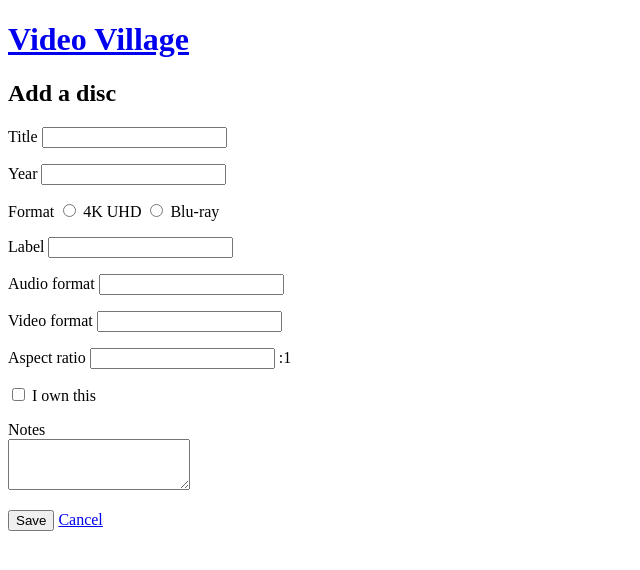
After one commit to vigneshkvishwanathan/videovillage, a Flask app: page /discs/new in a window 1280 px wide. The commit adds this page. Shown: the top 570 px of the page, without its empty margins (0-640 px from the left). Run offline with Flask 3, Linux system fonts and the light colour scheme; some libraries are stand-ins or nearby versions.

Commit message:
Add, edit and delete discs with a form

```diff
--- a/db/schema.sql
+++ b/db/schema.sql
@@ -3,6 +3,11 @@ CREATE TABLE discs (
     title        TEXT NOT NULL,
     release_year INTEGER,
     disc_format  TEXT NOT NULL CHECK (disc_format IN ('4K UHD', 'Blu-ray')),
+    label        TEXT,
+    audio_format TEXT,
+    video_format TEXT,
+    aspect_ratio NUMERIC(4, 2) CHECK (aspect_ratio > 0),
     owned        BOOLEAN NOT NULL DEFAULT false,
+    notes        TEXT,
     created_at   TIMESTAMPTZ NOT NULL DEFAULT now()
 );
--- a/web/app.py
+++ b/web/app.py
@@ -2,16 +2,125 @@ import os
 
 import psycopg
 from psycopg.rows import dict_row
-from flask import Flask, render_template
+from flask import Flask, abort, redirect, render_template, request, url_for
 
 app = Flask(__name__)
 DATABASE_URL = os.environ["DATABASE_URL"]
 
+FORMATS = ["4K UHD", "Blu-ray"]
+
+
+def db():
+    """Open a connection to Postgres. Rows come back as dictionaries."""
+    return psycopg.connect(DATABASE_URL, row_factory=dict_row)
+
+
+def clean_text(value):
+    """Trim spaces; an empty box becomes None (NULL in the database)."""
+    value = (value or "").strip()
+    return value or None
+
+
+def clean_number(value, kind):
+    """Turn text into a number. Raises ValueError if it isn't one."""
+    value = clean_text(value)
+    return None if value is None else kind(value)
+
+
+def read_form(form):
+    """Turn a submitted form into clean values, plus a list of problems."""
+    errors = []
+
+    try:
+        year = clean_number(form.get("release_year"), int)
+    except ValueError:
+        year = None
+        errors.append("Year must be a whole number.")
+
+    try:
+        ratio = clean_number(form.get("aspect_ratio"), float)
+    except ValueError:
+        ratio = None
+        errors.append("Aspect ratio must be a number, like 2.39.")
+
+    disc = {
+        "title": clean_text(form.get("title")),
+        "release_year": year,
+        "disc_format": form.get("disc_format"),
+        "label": clean_text(form.get("label")),
+        "audio_format": clean_text(form.get("audio_format")),
+        "video_format": clean_text(form.get("video_format")),
+        "aspect_ratio": ratio,
+        "owned": form.get("owned") == "on",
+        "notes": clean_text(form.get("notes")),
+    }
+
+    if not disc["title"]:
+        errors.append("Title is required.")
+    if disc["disc_format"] not in FORMATS:
+        errors.append("Pick a disc format.")
+
+    return disc, errors
+
 
 @app.route("/")
 def index():
-    with psycopg.connect(DATABASE_URL, row_factory=dict_row) as conn:
-        discs = conn.execute(
-            "SELECT title, release_year, disc_format, owned FROM discs ORDER BY title"
-        ).fetchall()
+    with db() as conn:
+        discs = conn.execute("SELECT * FROM discs ORDER BY title").fetchall()
     return render_template("index.html", discs=discs)
+
+
+@app.route("/discs/new", methods=["GET", "POST"])
+def add_disc():
+    disc, errors = {}, []
+    if request.method == "POST":
+        disc, errors = read_form(request.form)
+        if not errors:
+            with db() as conn:
+                conn.execute(
+                    """
+                    INSERT INTO discs (title, release_year, disc_format, label,
+                                       audio_format, video_format, aspect_ratio, owned, notes)
+                    VALUES (%(title)s, %(release_year)s, %(disc_format)s, %(label)s,
+                            %(audio_format)s, %(video_format)s, %(aspect_ratio)s, %(owned)s, %(notes)s)
+                    """,
+                    disc,
+                )
+            return redirect(url_for("index"))
+    return render_template("disc_form.html", disc=disc, errors=errors, formats=FORMATS)
+
+
+@app.route("/discs/<int:disc_id>/edit", methods=["GET", "POST"])
+def edit_disc(disc_id):
+    with db() as conn:
+        disc = conn.execute("SELECT * FROM discs WHERE id = %s", (disc_id,)).fetchone()
+        if disc is None:
+            abort(404)
+
+        errors = []
+        if request.method == "POST":
+            disc, errors = read_form(request.form)
+            if not errors:
+                conn.execute(
+                    """
+                    UPDATE discs
+                    SET title = %(title)s, release_year = %(release_year)s,
+                        disc_format = %(disc_format)s, label = %(label)s,
+                        audio_format = %(audio_format)s, video_format = %(video_format)s,
+                        aspect_ratio = %(aspect_ratio)s, owned = %(owned)s, notes = %(notes)s
+                    WHERE id = %(id)s
+                    """,
+                    {**disc, "id": disc_id},
+                )
+                return redirect(url_for("index"))
+
+    return render_template(
+        "disc_form.html", disc=disc, errors=errors, formats=FORMATS, disc_id=disc_id
+    )
+
+
+@app.post("/discs/<int:disc_id>/delete")
+def delete_disc(disc_id):
+    with db() as conn:
+        conn.execute("DELETE FROM discs WHERE id = %s", (disc_id,))
+    return redirect(url_for("index"))
--- /dev/null
+++ b/web/templates/base.html
@@ -0,0 +1,8 @@
+<!doctype html>
+<html>
+<head><meta charset="utf-8"><title>Video Village</title></head>
+<body>
+  <h1><a href="{{ url_for('index') }}">Video Village</a></h1>
+  {% block content %}{% endblock %}
+</body>
+</html>
--- /dev/null
+++ b/web/templates/disc_form.html
@@ -0,0 +1,31 @@
+{% extends "base.html" %}
+{% block content %}
+<h2>{{ "Edit disc" if disc_id else "Add a disc" }}</h2>
+
+{% for error in errors %}<p style="color: red">{{ error }}</p>{% endfor %}
+
+<form method="post">
+  <p><label>Title <input name="title" value="{{ disc.title or '' }}" required></label></p>
+  <p><label>Year <input name="release_year" type="number" value="{{ disc.release_year or '' }}"></label></p>
+  <p>Format
+    {% for f in formats %}
+    <label><input type="radio" name="disc_format" value="{{ f }}" {{ "checked" if disc.disc_format == f }}> {{ f }}</label>
+    {% endfor %}
+  </p>
+  <p><label>Label <input name="label" value="{{ disc.label or '' }}"></label></p>
+  <p><label>Audio format <input name="audio_format" value="{{ disc.audio_format or '' }}"></label></p>
+  <p><label>Video format <input name="video_format" value="{{ disc.video_format or '' }}"></label></p>
+  <p><label>Aspect ratio <input name="aspect_ratio" type="number" step="0.01" min="0.01" value="{{ disc.aspect_ratio or '' }}"> :1</label></p>
+  <p><label><input type="checkbox" name="owned" {{ "checked" if disc.owned }}> I own this</label></p>
+  <p><label>Notes<br><textarea name="notes" rows="3">{{ disc.notes or '' }}</textarea></label></p>
+  <button>Save</button>
+  <a href="{{ url_for('index') }}">Cancel</a>
+</form>
+
+{% if disc_id %}
+<form method="post" action="{{ url_for('delete_disc', disc_id=disc_id) }}"
+      onsubmit="return confirm('Delete this disc?')">
+  <button>Delete</button>
+</form>
+{% endif %}
+{% endblock %}
```
Also changed, not shown: web/templates/index.html (+7 -8 lines).
